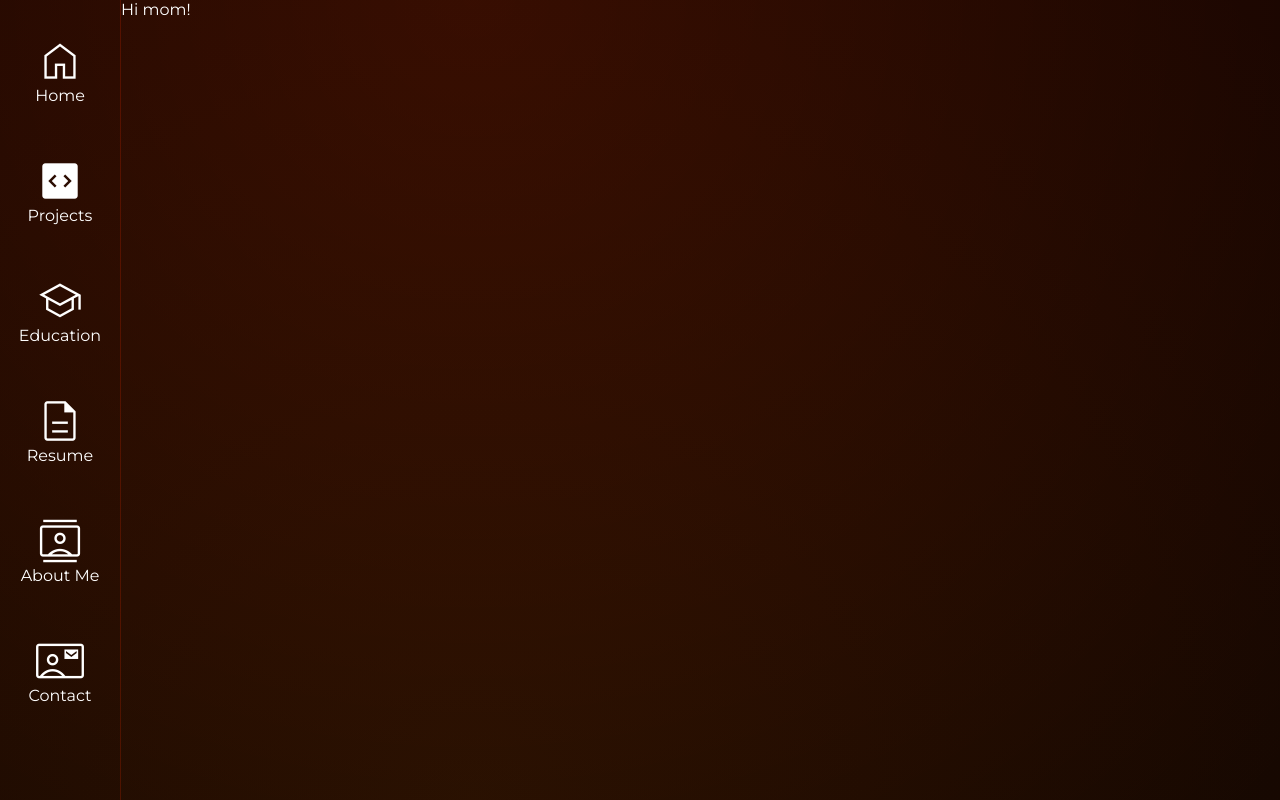
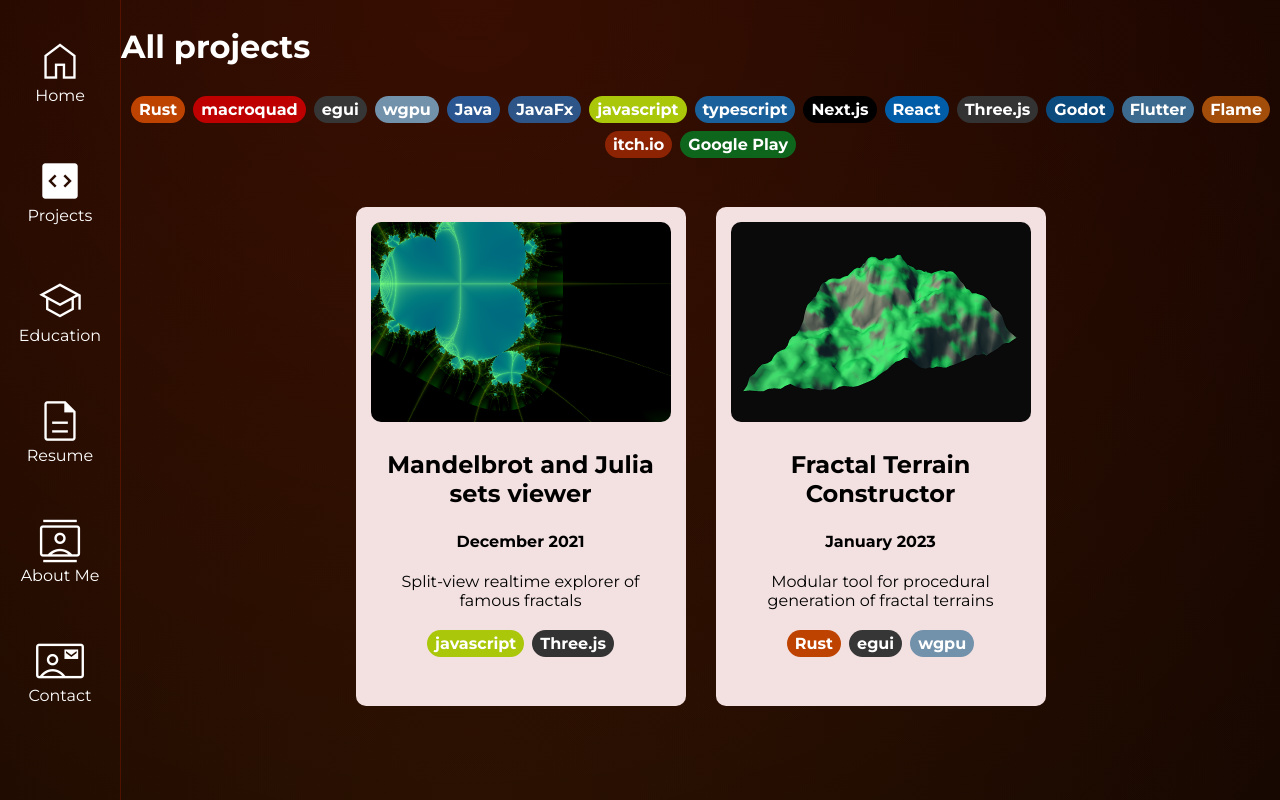
Before and after one commit to gre-v-el/portfolio, a Next.js app: page /projects in a window 1280 px wide. Built offline with nearby package versions, Linux system fonts and the light colour scheme.

Commit message:
Added tags and project tiles components, added projects page.

```diff
--- a/app/globals.css
+++ b/app/globals.css
@@ -57,6 +57,9 @@ h1 {
 }
 h2 {
 	font-size: 2rem;
+}
+h3 {
+	font-size: 1.5rem;
 }
 
 /* Desktop and mobile navbar */
@@ -191,6 +194,62 @@ h2 {
 	font-variation-settings: 'FILL' 1, 'wght' 300, 'GRAD' 0, 'opsz' 48;
 }
 
+.tags {
+	display: flex;
+	flex-wrap: wrap;
+	justify-content: center;
+	margin-bottom: 30px;
+}
+
+.tag {
+	display: inline-block;
+	padding: 0.25rem 0.5rem;
+	margin: 0.25rem 0.25rem;
+	border-radius: 100px;
+	font-weight: bold;
+	transition: 0.3s;
+}
+
+.projects {
+	display: flex;
+	flex-wrap: wrap;
+	justify-content: center;
+}
+
+.project {
+	text-align: center;
+	width: 300px;
+	background-color: #f3e0e0;
+	color: #000;
+	padding: 15px;
+	margin: 15px;
+	border-radius: 10px;
+}
+
+.project img {
+	width: 100%;
+	object-fit: cover;
+	border-radius: 10px;
+}
+
+.projects a {
+	text-decoration: none;
+}
+
+.tags a {
+	text-decoration: none;
+}
+
+.tag {
+	color: #fff;
+}
+
+@media (max-width: 800px) {
+	.project {
+		width: 100%;
+	}
+}
+
 
 /* responsiveness */
 @media (max-width: 800px) {
@@ -206,6 +265,9 @@ h2 {
 	h2 {
 		font-size: 1.4rem;
 	}
+	h3 {
+		font-size: 1.2rem;
+	}
 }
 @media (min-width: 800px) {
 	#mobile-nav, .mobile-nav-padder {
--- a/app/projects/page.tsx
+++ b/app/projects/page.tsx
@@ -1,7 +1,16 @@
-import './page.module.css'
+import Link from 'next/link';
+import style from './page.module.css'
+import Tags from '@/components/Tags';
+import ProjectTiles from '@/components/ProjectTiles';
 
-var projects = require('./projects.json');
+const data: ProjectsData = require('../../data/projects.json');
 
 export default function Projects() {
-	return <>Hi mom!</>
+	return (
+	<div className={style["main"]}>
+		<h2>All projects</h2>
+		<Tags data={data}/>
+		<ProjectTiles data={data}/>
+	</div>
+	);
 }
--- /dev/null
+++ b/components/ProjectTiles.tsx
@@ -0,0 +1,34 @@
+import Link from "next/link";
+
+export default function ProjectTiles(
+	{
+		data,
+	}: {
+		data: ProjectsData,
+	}
+) {
+	return (
+		<div className="projects">
+			{data.projects.map((project) => (
+				<Link href={"/projects/project/" + project.route} key={project.route}>
+					<div className="project">
+						<img src={"/projects/" + project.thumbnail} />
+						<h3>{project.name}</h3>
+						<h4>{project.date}</h4>
+						<p>{project.short_description}</p>
+						<div className="tags">
+							{project.tags.map((tag) => {
+								return (
+									<div className="tag" style={{ backgroundColor: data.tags.find((t) => t.name === tag)?.color }} key={tag}>
+										{tag}
+									</div>
+								);
+							})}
+						</div>
+					</div>
+				</Link>
+			)
+			)}
+		</div>
+	);
+}
--- /dev/null
+++ b/components/Tags.tsx
@@ -0,0 +1,29 @@
+import Link from "next/link"
+
+export default function Tags(
+	{
+		data,
+		selected,
+	}: {
+		data: ProjectsData,
+		selected?: string,
+	}
+) {
+	return (
+		<div className="tags">
+			{data.tags.map((tag) => {
+				let col = selected == null || selected === tag.name ? tag.color : "#7777"
+
+				let href = selected === tag.name ? "/projects" : "/projects/tag/" + tag.name;
+
+				return (
+					<Link href={href} key={tag.name}>
+						<div className="tag" style={{ backgroundColor: col }}>
+							{tag.name}
+						</div>
+					</Link>
+				)
+			})}
+		</div>
+	)
+}
```
